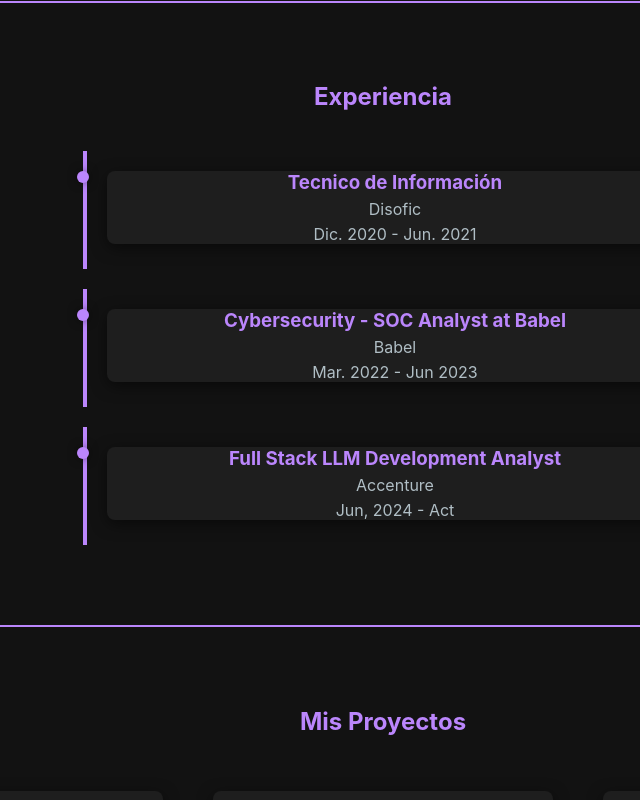
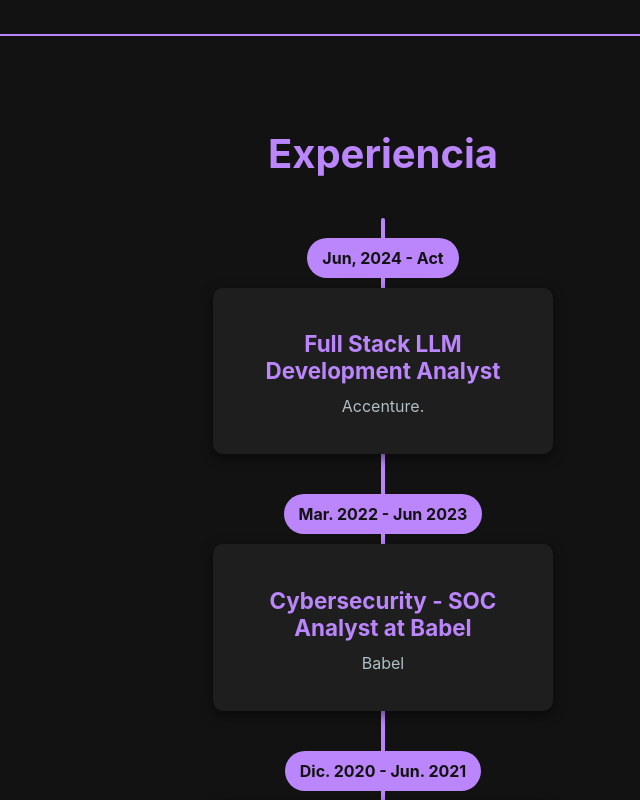
Before and after one commit to franciscolg13/Portafolio, a React (Create React App) app: page / in a window 1280 px wide. Shown: the part 760-1560 px from the top of the page, without its empty margins (257-897 px from the left). Built offline with nearby package versions, Linux system fonts and the light colour scheme.

Commit message:
Change_Experience

```diff
--- a/package.json
+++ b/package.json
@@ -12,6 +12,7 @@
     "framer-motion": "^11.11.11",
     "react": "^18.3.1",
     "react-dom": "^18.3.1",
+    "react-intersection-observer": "^9.13.1",
     "react-scripts": "5.0.1",
     "web-vitals": "^2.1.4"
   },
--- a/src/components/Experience.js
+++ b/src/components/Experience.js
@@ -1,29 +1,41 @@
 // src/components/Experience.js
 
 import React from 'react';
+import { useInView } from 'react-intersection-observer';
 import styles from '../styles/Experience.module.css';
 
+const experiences = [
+    { year: 'Jun, 2024 - Act', title: 'Full Stack LLM Development Analyst', description: 'Accenture.' },
+    { year: 'Mar. 2022 - Jun 2023', title: 'Cybersecurity - SOC Analyst at Babel', description: 'Babel' },
+    { year: 'Dic. 2020 - Jun. 2021', title: 'Tecnico de Información', description: 'Disofic' }
+];
+
 const Experience = () => {
-    const experiences = [
-        { position: 'Tecnico de Información', company: 'Disofic', year: 'Dic. 2020 - Jun. 2021' },
-        { position: 'Cybersecurity - SOC Analyst at Babel', company: 'Babel', year: 'Mar. 2022 - Jun 2023' },
-        { position: 'Full Stack LLM Development Analyst', company: 'Accenture', year: 'Jun, 2024 - Act' },
-    ];
-
     return (
-        <div className={styles.experience} id="experience">
+        <div id="experience" className={styles.experience}>
             <h2>Experiencia</h2>
             <div className={styles.timeline}>
-                {experiences.map((exp, index) => (
-                    <div className={styles.timelineItem} key={index}>
-                        <div className={styles.timelineMarker}></div>
-                        <div className={styles.timelineContent}>
-                            <h3>{exp.position}</h3>
-                            <p>{exp.company}</p>
-                            <p>{exp.year}</p>
+                {experiences.map((exp, index) => {
+                    const { ref, inView } = useInView({
+                        triggerOnce: true,
+                        threshold: 0.1
+                    });
+
+                    return (
+                        <div
+                            key={index}
+                            ref={ref}
+                            className={`${styles.timelineItem} ${inView ? styles.show : ''}`}>
+                            <div className={styles.timelineContent}>
+                                <span className={styles.year}>{exp.year}</span>
+                                <div className={styles.experienceCard}>
+                                    <h3>{exp.title}</h3>
+                                    <p>{exp.description}</p>
+                                </div>
+                            </div>
                         </div>
-                    </div>
-                ))}
+                    );
+                })}
             </div>
         </div>
     );
--- a/src/styles/Experience.module.css
+++ b/src/styles/Experience.module.css
@@ -1,59 +1,104 @@
 /* src/styles/Experience.module.css */
 
 .experience {
-    padding: 60px 20px; /* Espaciado superior e inferior */
-    background-color: #121212; /* Color de fondo oscuro */
-    color: #EAEAEA; /* Color del texto */
-    text-align: center; /* Centrar texto */
-    border-bottom: 2px solid #BB86FC; /* Borde inferior */
+    padding: 60px 20px;
+    background-color: #121212;
+    color: #EAEAEA;
+    text-align: center;
+    border-bottom: 2px solid #BB86FC;
 }
 
 h2 {
-    color: #BB86FC; /* Color del encabezado */
-    margin-bottom: 40px; /* Espaciado inferior para el encabezado */
+    font-size: 2.5em;
+    margin-bottom: 40px;
+    color: #BB86FC;
 }
 
 .timeline {
+    display: flex;
+    flex-direction: column;
+    align-items: center;
     position: relative;
-    max-width: 600px; /* Ancho máximo de la línea de tiempo */
-    margin: auto; /* Centrar la línea de tiempo */
+    width: 80%;
+    margin: 0 auto;
+}
+
+.timeline::before {
+    content: '';
+    position: absolute;
+    top: 0;
+    bottom: 0;
+    width: 4px;
+    background: linear-gradient(#BB86FC, transparent);
+    left: 50%;
+    transform: translateX(-50%);
+    border-radius: 2px;
+    animation: pulseLine 3s infinite alternate;
+}
+
+@keyframes pulseLine {
+    from { background-color: #BB86FC; }
+    to { background-color: #6200EA; }
 }
 
 .timelineItem {
+    display: flex;
+    justify-content: center;
     position: relative;
-    padding: 20px; /* Espaciado interno */
-    margin: 20px 0; /* Margen entre items */
-    border-left: 4px solid #BB86FC; /* Línea vertical a la izquierda */
-    transition: transform 0.3s; /* Transición suave al pasar el ratón */
+    width: 100%;
+    margin: 20px 0;
+    opacity: 0;
+    transform: translateY(20px);
+    transition: opacity 0.6s ease-out, transform 0.6s ease-out;
 }
 
-.timelineItem:hover {
-    transform: translateY(-5px); /* Mover hacia arriba al pasar el ratón */
-}
-
-.timelineMarker {
-    position: absolute;
-    left: -10px; /* Ajustar la posición del marcador */
-    width: 12px; /* Ancho del marcador */
-    height: 12px; /* Alto del marcador */
-    background-color: #BB86FC; /* Color del marcador */
-    border-radius: 50%; /* Hacer el marcador circular */
-    box-shadow: 0 0 10px rgba(0, 0, 0, 0.5); /* Sombra para el marcador */
+.timelineItem.show {
+    opacity: 1;
+    transform: translateY(0);
 }
 
 .timelineContent {
-    padding-left: 20px; /* Espaciado para el contenido */
-    background: #1E1E1E; /* Fondo del contenido */
-    border-radius: 8px; /* Bordes redondeados */
-    box-shadow: 0 4px 15px rgba(0, 0, 0, 0.5); /* Sombra para el contenido */
+    position: relative;
+    width: 50%;
+    display: flex;
+    flex-direction: column;
+    align-items: center;
 }
 
-h3 {
-    color: #BB86FC; /* Color del título de la experiencia */
-    margin: 0; /* Eliminar margen */
+.year {
+    background-color: #BB86FC;
+    color: #121212;
+    padding: 10px 15px;
+    border-radius: 20px;
+    font-weight: bold;
+    margin-bottom: 10px;
+    transition: background-color 0.3s ease;
 }
 
-p {
-    color: #B0BEC5; /* Color del texto de descripción */
-    margin: 5px 0; /* Margen para los párrafos */
+.experienceCard {
+    background: #1E1E1E;
+    border-radius: 10px;
+    box-shadow: 0 4px 12px rgba(0, 0, 0, 0.5);
+    padding: 20px;
+    width: 100%;
+    max-width: 300px;
+    text-align: center; /* Centra el contenido dentro de la tarjeta */
+    transition: transform 0.3s ease, box-shadow 0.3s ease;
 }
+
+.experienceCard:hover {
+    transform: scale(1.05);
+    box-shadow: 0 8px 20px rgba(187, 134, 252, 0.7);
+}
+
+.experienceCard h3 {
+    color: #BB86FC;
+    margin-bottom: 8px;
+    font-size: 1.4em;
+}
+
+.experienceCard p {
+    color: #B0BEC5;
+    line-height: 1.5;
+    margin-top: 10px;
+}
```
Also changed, not shown: src/components/experience.txt (added), 1 other file (tests, documents, lock files or other folders).
